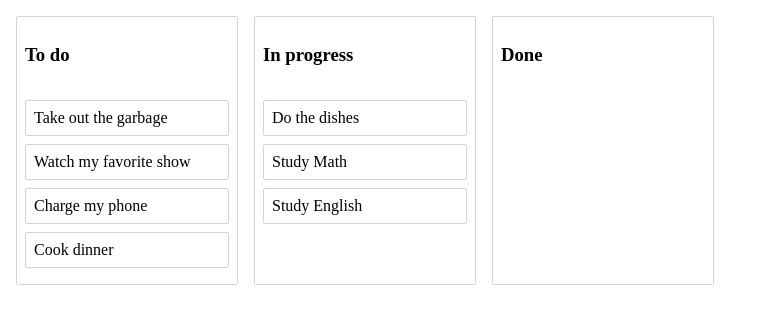
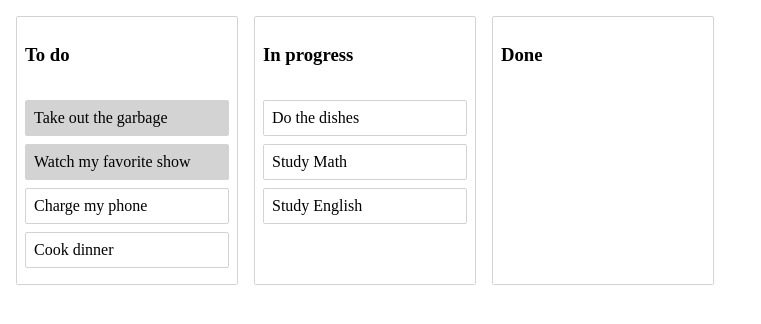
Before and after one commit to jasonluo07/react-beautiful-dnd-sandbox, a React (Create React App) app: page / in a window 1280 px wide. Shown: the top 324 px of the page, without its empty margins (0-761 px from the left). Built offline with nearby package versions, Linux system fonts and the light colour scheme.

Commit message:
feat: 使用 isDragDisabled 禁止特定 <Draggable /> 拖動

```diff
--- a/src/components/Task.tsx
+++ b/src/components/Task.tsx
@@ -2,12 +2,17 @@ import styled from 'styled-components';
 import { ITask } from '../types';
 import { Draggable } from '@hello-pangea/dnd';
 
-const Container = styled.div<{ isDragging: boolean }>`
+const Container = styled.div<{ isDragging: boolean; isDragDisabled: boolean }>`
   border: 1px solid lightgrey;
   border-radius: 2px;
   padding: 8px;
   margin-bottom: 8px;
-  background-color: ${props => (props.isDragging ? 'lightgreen' : 'white')};
+  background-color: ${props =>
+    props.isDragDisabled
+      ? 'lightgrey'
+      : props.isDragging
+        ? 'lightgreen'
+        : 'white'};
 `;
 
 interface ITaskProps {
@@ -16,14 +21,21 @@ interface ITaskProps {
 }
 
 export default function Task(props: ITaskProps) {
+  const isDragDisabled = ['task-1', 'task-2'].includes(props.task.id);
+
   return (
-    <Draggable draggableId={props.task.id} index={props.index}>
+    <Draggable
+      draggableId={props.task.id}
+      index={props.index}
+      isDragDisabled={isDragDisabled}
+    >
       {(provided, snapshot) => (
         <Container
           ref={provided.innerRef}
           {...provided.draggableProps}
           {...provided.dragHandleProps}
           isDragging={snapshot.isDragging}
+          isDragDisabled={isDragDisabled}
         >
           {props.task.content}
         </Container>
```
